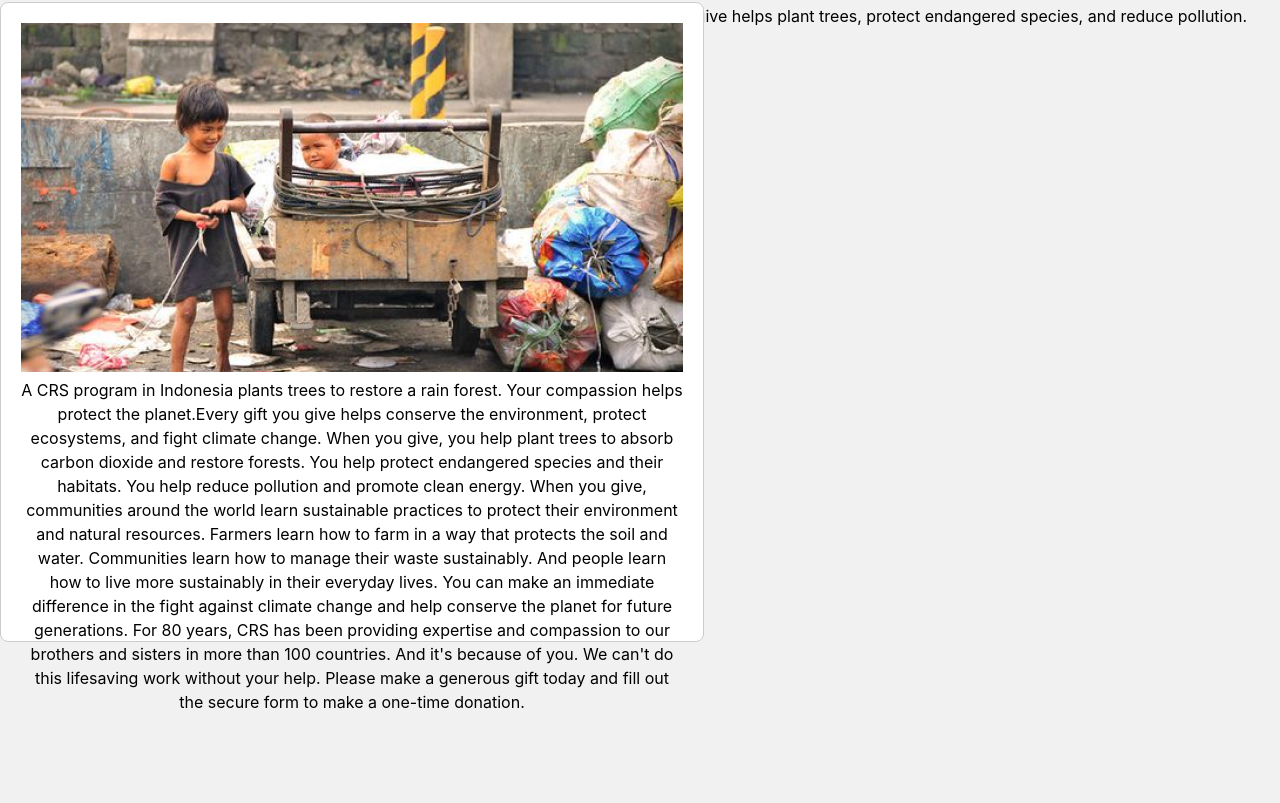
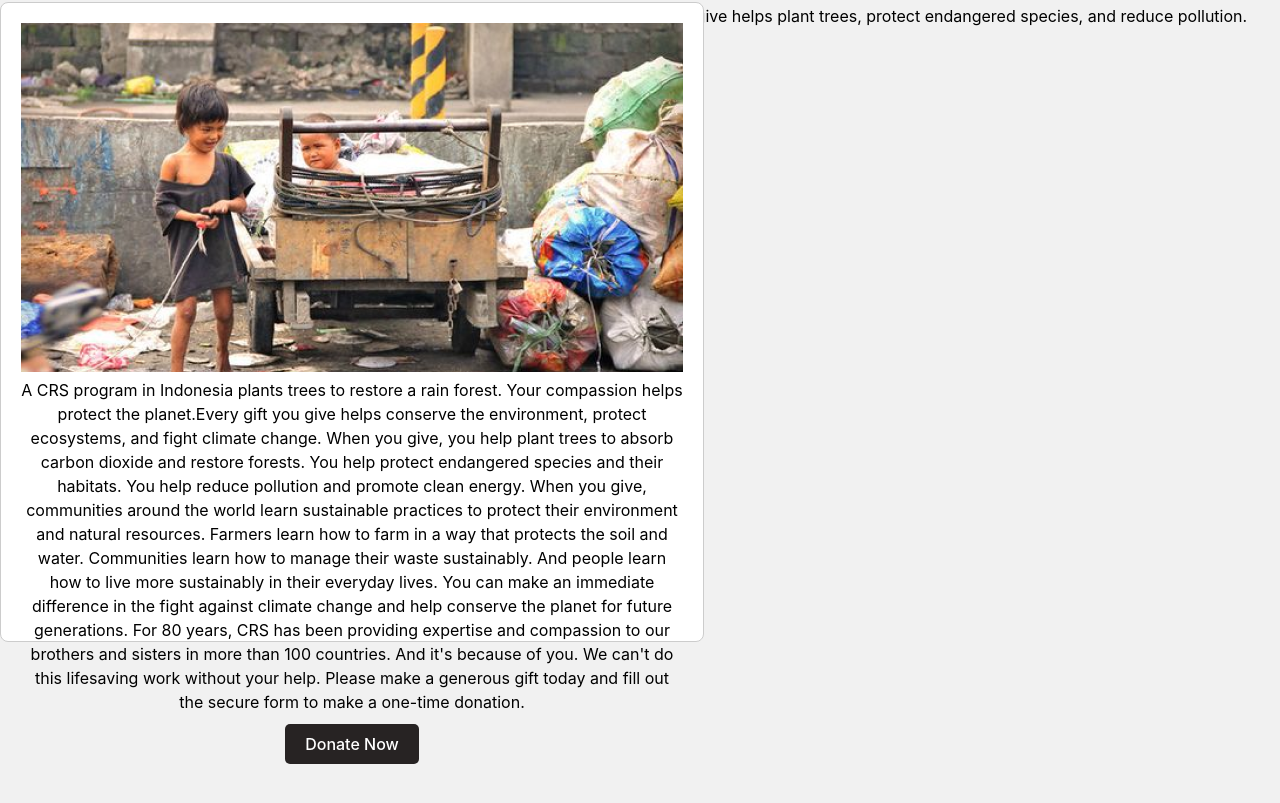
Before and after one commit to Mrumbutsa-Marion/mazingiraFrontend, a React (Vite) app: page /donate in a window 1280 px wide. Shown: the part 245-1048 px from the top of the page. Built offline with nearby package versions, Linux system fonts and the light colour scheme.

Commit message:
added the link to payment

```diff
--- a/src/Components/Donate.jsx
+++ b/src/Components/Donate.jsx
@@ -1,7 +1,41 @@
+// import React from "react";
+// import '../App.css'
+// import donate from '../assets/donate.png';
+// // import donate from '../assets/donage.png';
+
+// const Donate = () => {
+//   return (
+//    <>
+//    <div className="donate-container">
+//     <div className="greenpart">
+//       <h1>DONATE WHERE IT'S MOST NEEDED: ENVIRONMENT </h1>
+//       <p>Help conserve the environment and protect our planet for future generations. Every gift you give helps plant trees, protect endangered species, and reduce pollution.</p>
+//     </div>
+//     <div className="donate-list">
+//       <div className="donate-card">
+//         <img src={donate} alt="pic" />
+//         <p>A CRS program in Indonesia plants trees to restore a rain forest. Your compassion helps protect the planet.Every gift you give helps conserve the environment, protect ecosystems, and fight climate change. When you give, you help plant trees to absorb carbon dioxide and restore forests. You help protect endangered species and their habitats. You help reduce pollution and promote clean energy.
+//        When you give, communities around the world learn sustainable practices to protect their environment and natural resources. Farmers learn how to farm in a way that protects the soil and water. Communities learn how to manage their waste sustainably. And people learn how to live more sustainably in their everyday lives.
+
+// You can make an immediate difference in the fight against climate change and help conserve the planet for future generations.
+
+// For 80 years, CRS has been providing expertise and compassion to our brothers and sisters in more than 100 countries. And it's because of you.
+//      We can't do this lifesaving work without your help.
+//     Please make a generous gift today and fill out the secure form to make a one-time donation.</p>
+//       </div>
+//     </div>
+//    </div>
+//     {/* <div className="bg-[#f1f1f1] flex flex-row justify-center w-full">
+
+//     </div> */}
+//    </>
+//   );
+// };
+// export default Donate;
 import React from "react";
 import '../App.css'
 import donate from '../assets/donate.png';
-// import donate from '../assets/donage.png';
+import { Link } from 'react-router-dom'; // Import the Link component
 
 const Donate = () => {
   return (
@@ -22,13 +56,16 @@ You can make an immediate difference in the fight against climate change and hel
             For 80 years, CRS has been providing expertise and compassion to our brothers and sisters in more than 100 countries. And it's because of you.
             We can't do this lifesaving work without your help.
             Please make a generous gift today and fill out the secure form to make a one-time donation.</p>
+            <Link to="/payment">
+                <button className="donate-button">Donate Now</button>
+           </Link>
           </div>
         </div>
       </div>
-    {/* <div className="bg-[#f1f1f1] flex flex-row justify-center w-full">
 
-    </div> */}
+
     </>
   );
 };
+
 export default Donate;
```
Lines whose indentation alone changed are shown as unchanged.
